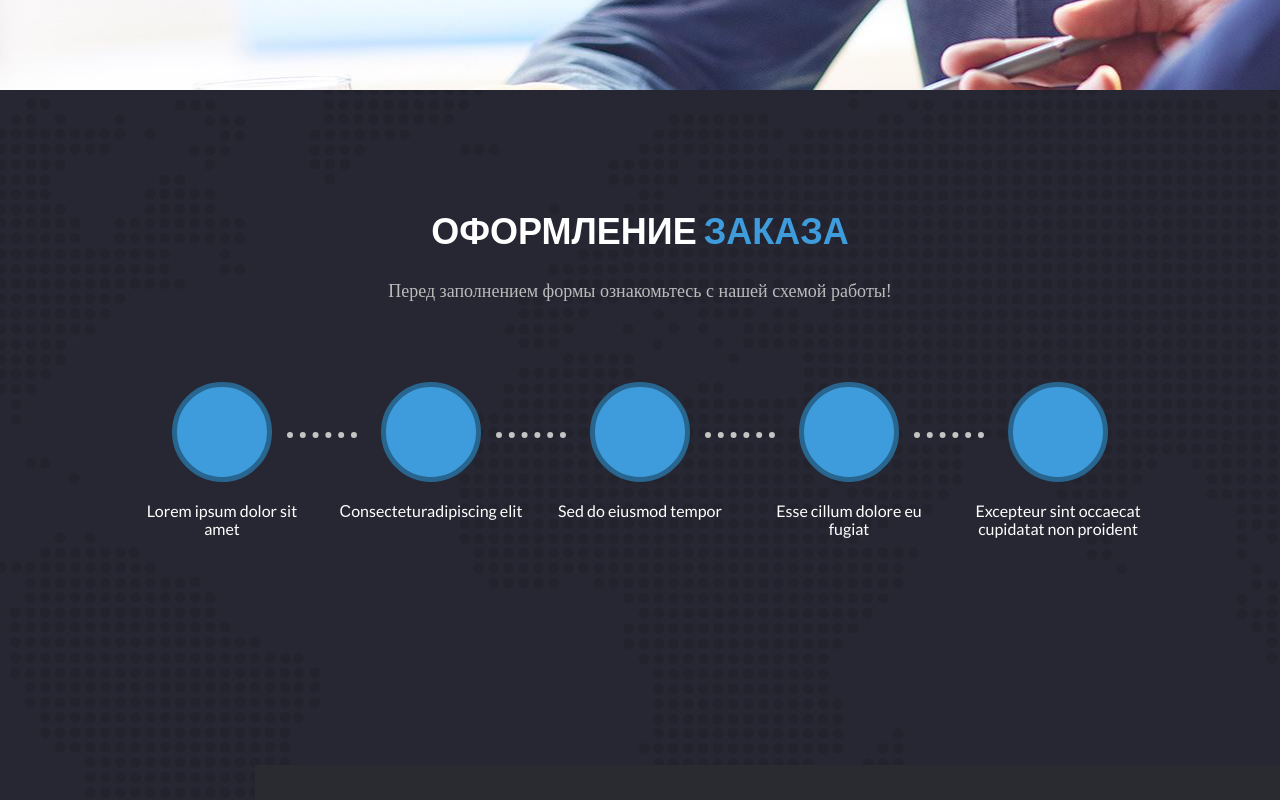
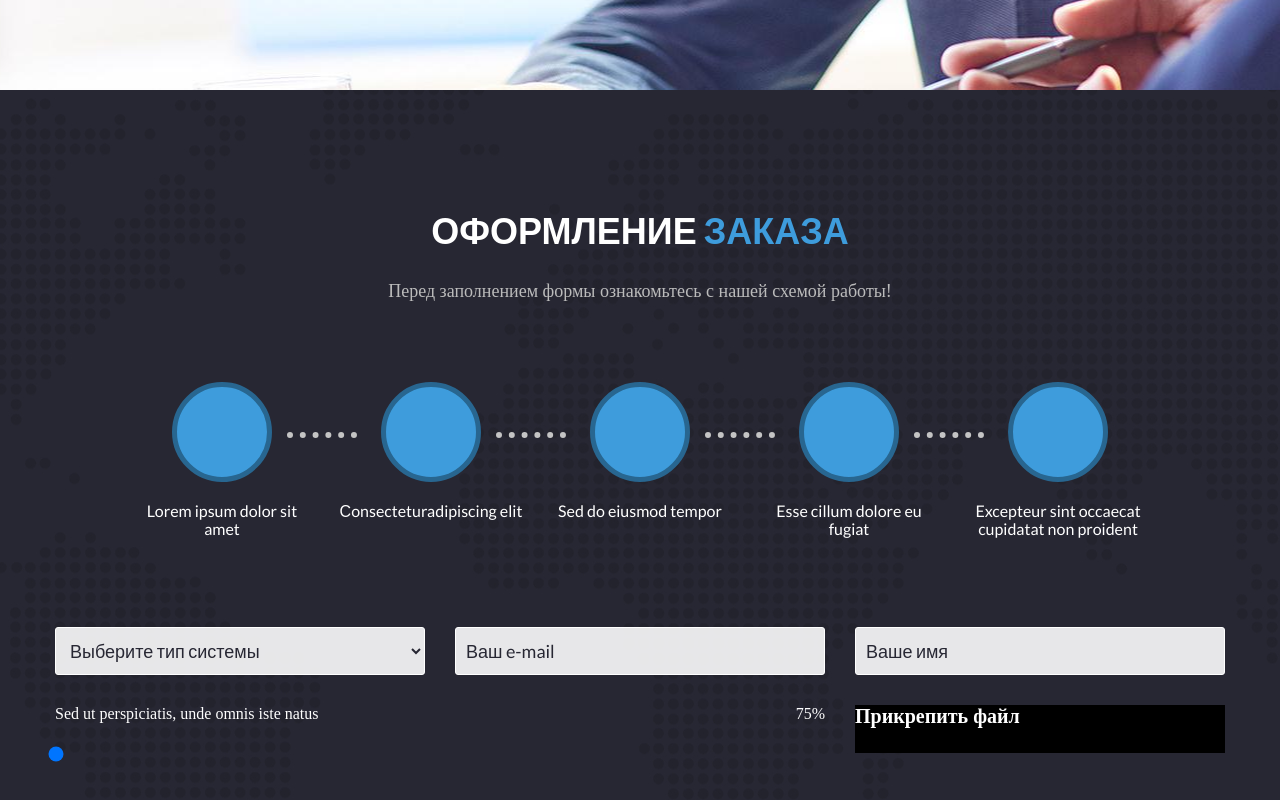
Before and after one commit to uladzimirzel/my_test_project, a plain HTML site: page index.html in a window 1280 px wide. Shown: the part 760-1560 px from the top of the page. Drawn offline with Linux system fonts and the light colour scheme.

Commit message:
new 06.02.2023

```diff
--- a/index.html
+++ b/index.html
@@ -113,6 +113,42 @@
                         </div>
                     </div>
                 </div>
+                <div class="order-block">
+                    <form action="#" class="order-form">
+                        <div class="order-form-field">
+                            <label for="list">
+                                <select class="order-form-field__item" name="" id="list">
+                                    <option>Выберите тип системы</option>
+                                </select>
+                            </label>
+                            <label for="email">
+                                <input class="order-form-field__item" type="text" id="email" placeholder="Ваш e-mail">
+                            </label>
+                            <label for="name">
+                                <input class="order-form-field__item" type="text" id="name" placeholder="Ваше имя">
+                            </label>
+                        </div>
+                        <div class="order-range">
+                            <div class="order-range-block">
+                                <div class="order-range-content">
+                                    <div class="order-range-content__title">
+                                        Sed ut perspiciatis, unde omnis iste natus
+                                    </div>
+                                    <div class="order-form-content__subtitle">
+                                        75%
+                                    </div>
+                                </div>
+                                <div class="order-range-scroll">
+                                    <label for="myRange"></label><input type="range" min="1" max="100" value="75" name="range" class="order-range-scroll__item" id="myRange">
+                                </div>
+                            </div>
+                            <div class="order-range-file">
+                                <input type="file" name="file" class="infile" id="file">
+                                <label for="file">Прикрепить файл</label>
+                            </div>
+                        </div>
+                    </form>
+                </div>
             </div>
         </div>
     </div>
--- a/sass/style.sass
+++ b/sass/style.sass
@@ -181,6 +181,7 @@ header
   justify-content: center
   text-align: center
   position: relative
+
   &:last-child::before
     display: none
 
@@ -216,3 +217,88 @@ header
     height: 1px
     border: 6px #C4C4C4
     border-top-style: dotted
+
+.order-form-field
+  display: flex
+  align-items: center
+  justify-content: space-between
+  margin-top: 80px
+
+
+  &__item
+    width: 370px
+    height: 48px
+    background: rgba(255, 255, 255, 0.89)
+    border: 1px solid #ffffff
+    border-radius: 3px
+    padding: 10px 10px
+    font-family: Lato, sans-serif
+    font-style: normal
+    font-weight: 400
+    font-size: 18px
+    line-height: 22px
+    color: #272733
+    margin-right: 30px
+
+
+    &::placeholder
+      color: #272733
+
+.order-range-block
+  margin-right: 30px
+  margin-top: 30px
+
+.order-range-content
+  width: 770px
+  display: flex
+  justify-content: space-between
+  color: #ffffff
+
+
+.order-range
+  display: flex
+  flex-direction: row
+
+.order-range-scroll
+  margin-top: 20px
+
+  &__item
+    width: 100%
+    height: 6px
+    background: rgba(255, 255, 255, 0.7)
+
+    &::-webkit-slider-thumb
+    -webkit-appearance: none
+    appearance: none
+    width: 6px
+    height: 6px
+    border-radius: 50%
+    background: #4CAF50
+    cursor: pointer
+
+    &:hover
+      opacity: 1
+
+.infile
+  width: 0
+  height: 0
+  opacity: 0
+  overflow: hidden
+  position: absolute
+  z-index: -1
+
+
+.infile + label
+  width: 370px
+  height: 48px
+  font-size: 1.25em
+  font-weight: 700
+  color: white
+  background-color: black
+  display: inline-block
+  margin-top: 30px
+
+
+.infile:focus + label,
+.infile + label:hover
+  background-color: red
```
Also changed, not shown: css/style.css, 1 other file.
